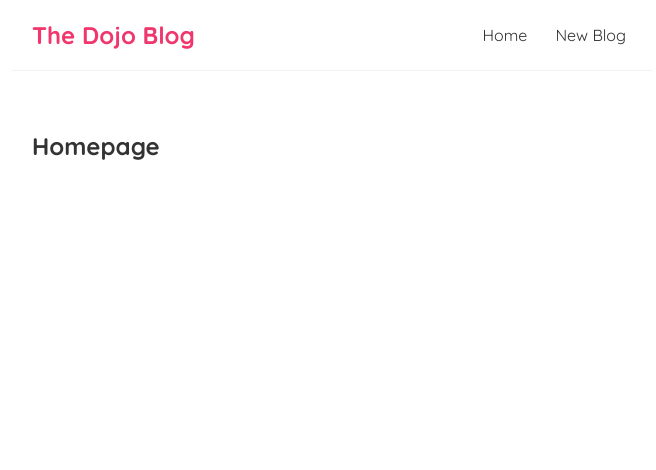
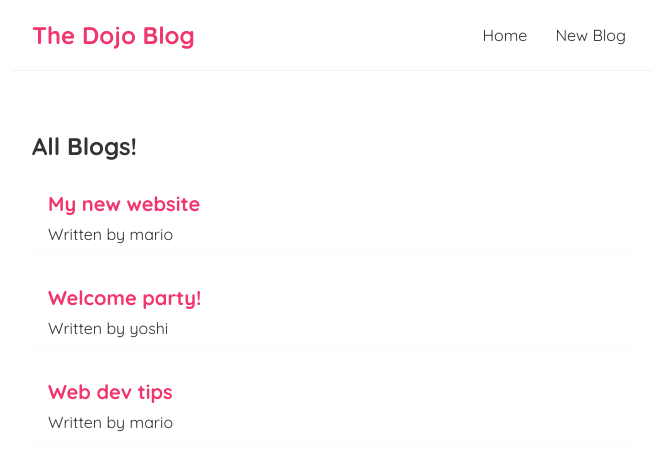
Before and after one commit to M-Hmadi/react-dojo, a React (Create React App) app: page / in a window 1280 px wide. Shown: the top 470 px of the page, without its empty margins (308-964 px from the left). Built offline with nearby package versions, Linux system fonts and the light colour scheme.

Commit message:
added BlogList component

```diff
--- /dev/null
+++ b/src/BlogList.js
@@ -0,0 +1,16 @@
+const BlogList = (props) => {
+  const { blogs, title } = props;
+  return (
+    <div className="blog-list">
+      <h2>{title}</h2>
+      {blogs.map((blog) => (
+        <div className="blog-preview" key={blog.id}>
+          <h2>{blog.title}</h2>
+          <p>Written by {blog.author}</p>
+        </div>
+      ))}
+    </div>
+  );
+};
+
+export default BlogList;
--- a/src/Home.js
+++ b/src/Home.js
@@ -1,7 +1,16 @@
+import { useState } from "react";
+import BlogList from "./BlogList";
+
 const Home = () => {
+  const [blogs, setBlogs] = useState([
+    { title: "My new website", body: "lorem ipsum...", author: "mario", id: 1 },
+    { title: "Welcome party!", body: "lorem ipsum...", author: "yoshi", id: 2 },
+    { title: "Web dev tips", body: "lorem ipsum...", author: "mario", id: 3 },
+  ]);
+
   return (
     <div className="home">
-      <h2>Homepage</h2>
+      <BlogList blogs={blogs} title="All Blogs!" />
     </div>
   );
 };
--- a/src/index.css
+++ b/src/index.css
@@ -33,3 +33,18 @@
   margin: 40px auto;
   padding: 20px;
 }
+
+/* blog previews / list */
+.blog-preview {
+  padding: 10px 16px;
+  margin: 20px 0;
+  border-bottom: 1px solid #fafafa;
+}
+.blog-preview:hover {
+  box-shadow: 1px 3px 5px rgba(0,0,0,0.1);
+}
+.blog-preview h2 {
+  font-size: 20px;
+  color: #f1356d;
+  margin-bottom: 8px;
+}
```
